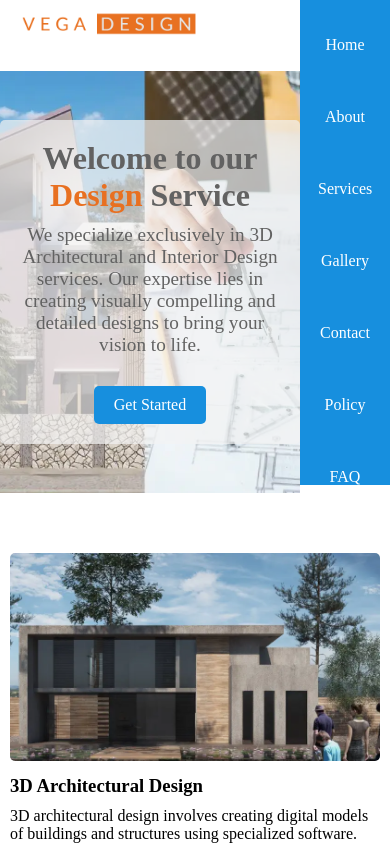
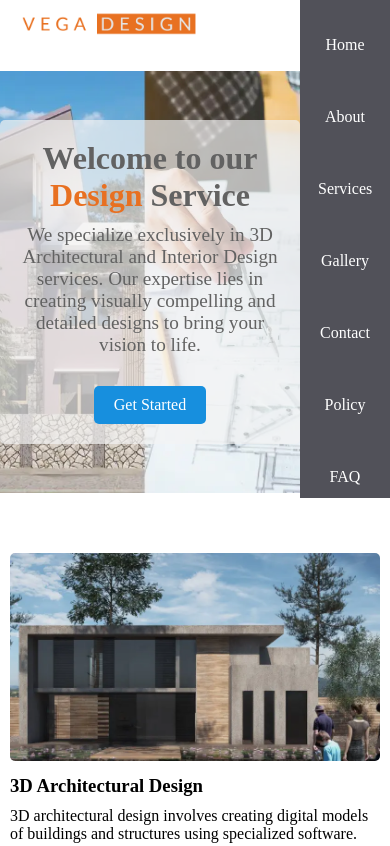
Before and after one commit to thyagarajsalome/vegadesign, a plain HTML site: page Vega Design/index.html in a window 390 px wide. Shown: the top 846 px of the page. Drawn offline with nearby package versions, Linux system fonts and the light colour scheme.

Commit message:
header color gray added

```diff
--- a/Vega Design/styles.css
+++ b/Vega Design/styles.css
@@ -8,20 +8,18 @@
   margin: 0;
   padding: 0;
   font-family: cormorant;
-
-}
+ }
 
 body {
    background: #ffffff;
-
-  }
+     }
 
 
 /* Navigation Bar */
  .navbar ul {
 
 list-style-type: none;
-background-color: rgb(23, 143, 222);
+background-color: rgb(81, 81, 89);
 padding: 10px;
 margin: 0px;
 
@@ -111,7 +109,7 @@ margin: 0px;
     padding: 0px;
     width: 90px;
     float: right;
-    height: 57.5vh;
+    height: 59vh;
 
   }
 
```
